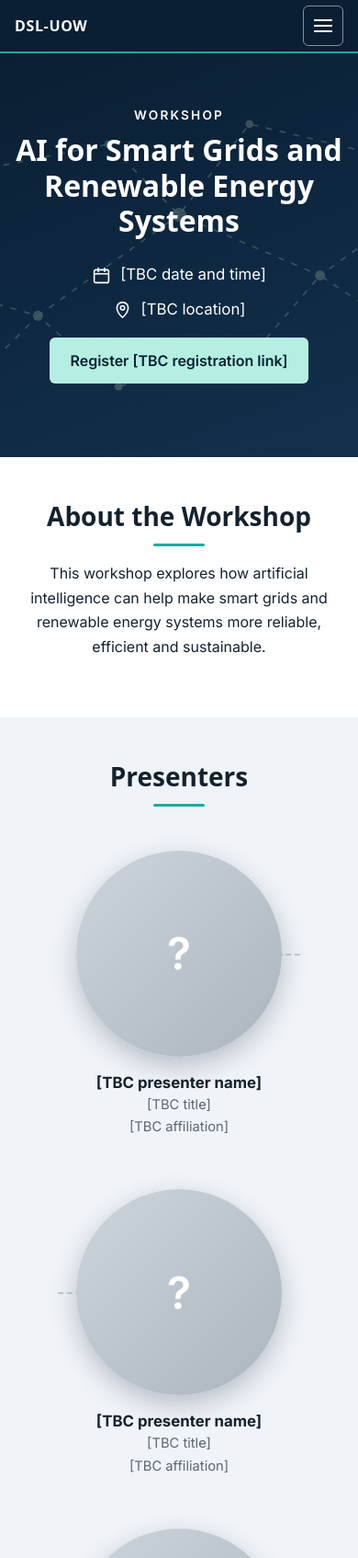
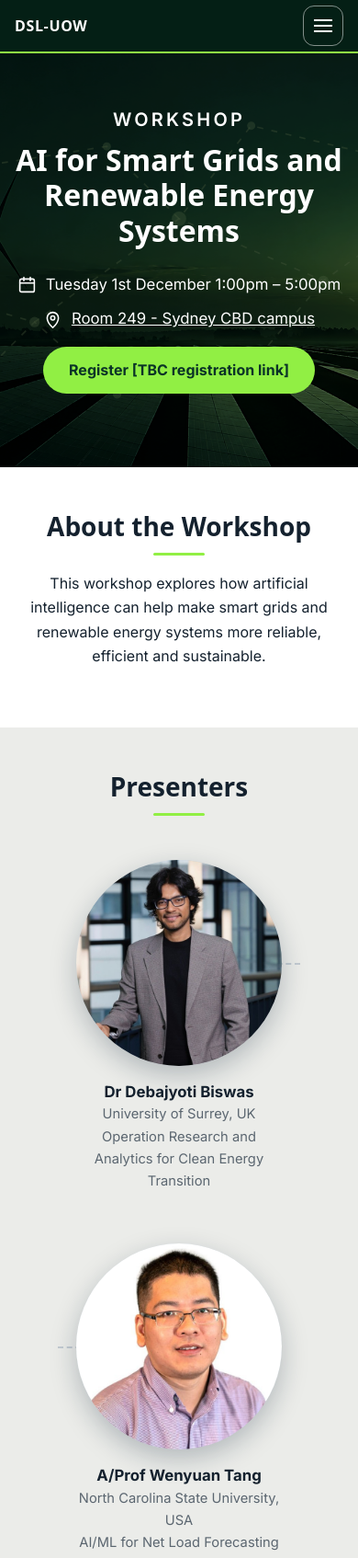
Before and after one commit to DSL-UOW/ai4smartgrids-workshop, a plain HTML site: page index.html in a window 390 px wide. Shown: the top 1694 px of the page at 92% size. Drawn offline with Linux system fonts and the light colour scheme; a web font is replaced by a local one.

Commit message:
Update style and content

```diff
--- a/assets/css/styles.css
+++ b/assets/css/styles.css
@@ -1,14 +1,16 @@
 /* AI for Smart Grids workshop – mobile-first, no dependencies */
 :root {
-  --navy: #0a1f33;
-  --navy-2: #12304d;
-  --green: #1dab9f;
-  --green-dash: rgba(138, 156, 144, 0.8);
-  --green-light: #b5efe2;
+  --navy: #0a3327;
+  --navy-2: #12503d;
+  --green: #91ef44;
+  --header-bg: #041f15;               /* header and mobile menu background */
+  --net-line: rgba(70, 87, 59, 0.55); /* moving dashed lines in the hero */
+  --net-node: rgba(83, 104, 70, 0.55);                /* dots in the hero net */
+  --green-light: #d8ffab;
   --ink: #14212e;
   --muted: #5b6670;
   --bg: #ffffff;
-  --bg-grey: #f0f4f9;
+  --bg-grey: #ebece9;
   --line: #e3e7ea;
   --dash: #c2cad1;
   --on-dark: #ffffff;
@@ -26,7 +28,7 @@ body {
 h1, h2, h3 { font-family: var(--font-title); font-weight: 700; line-height: 1.2; margin: 0 0 .6em; overflow-wrap: break-word; }
 h2 { font-size: 1.75rem; }
 p { margin: 0 0 1em; }
-a { color: #0b6f8a; }
+a { color: #1b7a3a; }
 a:focus-visible, button:focus-visible { outline: 3px solid var(--green-light); outline-offset: 2px; }
 img { max-width: 100%; height: auto; }
 ul { list-style: none; margin: 0; padding: 0; }
@@ -42,31 +44,32 @@ ul { list-style: none; margin: 0; padding: 0; }
 /* Placeholders look identical to final content; the "[TBC" prefix in content.js marks them. */
 
 /* Header */
-.site-header { position: sticky; top: 0; z-index: 50; background: var(--navy); color: var(--on-dark); border-bottom: 2px solid var(--green); }
+.site-header { position: sticky; top: 0; z-index: 50; background: var(--header-bg); color: var(--on-dark); border-bottom: 2px solid var(--green); }
 .header-inner { display: flex; align-items: center; justify-content: space-between; min-height: var(--header-h); position: relative; }
 .brand { font-family: var(--font-title); font-weight: 700; color: var(--on-dark); text-decoration: none; letter-spacing: .04em; }
-.menu-toggle { background: none; border: 1px solid rgba(255,255,255,.5); border-radius: 6px; width: 44px; height: 44px; cursor: pointer; display: grid; place-items: center; }
+.menu-toggle { background: none; border: 1px solid rgba(255,255,255,.5); border-radius: 12px; width: 44px; height: 44px; cursor: pointer; display: grid; place-items: center; }
 .menu-icon, .menu-icon::before, .menu-icon::after { display: block; width: 20px; height: 2px; background: var(--on-dark); content: ""; position: relative; }
 .menu-icon::before { position: absolute; top: -6px; }
 .menu-icon::after { position: absolute; top: 6px; }
-.site-nav { display: none; position: absolute; top: 100%; left: 0; right: 0; background: var(--navy); flex-direction: column; padding: 8px 16px 16px; border-bottom: 2px solid var(--green); }
+.site-nav { display: none; position: absolute; top: 100%; left: 0; right: 0; background: var(--header-bg); flex-direction: column; padding: 8px 16px 16px; border-bottom: 2px solid var(--green); }
 .site-nav.open { display: flex; }
 .site-nav a { color: var(--on-dark); text-decoration: none; padding: 12px 4px; border-bottom: 1px solid var(--navy-2); }
 .site-nav a[aria-current="true"] { color: var(--green-light); border-bottom-color: var(--green-light); }
 
 /* Hero */
-.hero { position: relative; overflow: hidden; background: linear-gradient(160deg, var(--navy) 0%, var(--navy-2) 100%); color: var(--on-dark); padding: 56px 0 64px; }
-.hero-grid { position: absolute; inset: 0; width: 100%; height: 100%; opacity: .45; }
-.grid-lines path { fill: none; stroke: var(--green-dash); stroke-width: 1.5; stroke-dasharray: 6 8; animation: flow 60s linear infinite; }
-.grid-nodes circle { fill: var(--green-dash); }
+.hero { position: relative; overflow: hidden; background: var(--navy) url("../images/hero/e895cbef-bbc4-4dc0-9117-838618b81d9e.png") center bottom / cover no-repeat; color: var(--on-dark); padding: 56px 0 64px; }
+.hero-grid { position: absolute; inset: 0; width: 100%; height: 100%; opacity: .7; }
+.grid-lines path { fill: none; stroke: var(--net-line); stroke-width: 1.5; stroke-dasharray: 6 8; animation: flow 60s linear infinite; }
+.grid-nodes circle { fill: var(--net-node); opacity: .75; }
 @keyframes flow { to { stroke-dashoffset: -280; } }
 .hero-body { position: relative; }
-.eyebrow { color: #fff; text-transform: uppercase; letter-spacing: .16em; font-size: .85rem; font-weight: 600; margin: 0 0 8px; }
+.eyebrow { color: #fff; text-transform: uppercase; letter-spacing: .16em; font-size: 1.25rem; font-weight: 600; margin: 0 0 8px; }
 .hero h1 { font-size: 2rem; margin-bottom: .8em; }
 .hero-meta { display: flex; flex-direction: column; align-items: center; gap: 10px; font-size: 1.05rem; }
 .hero-meta li { display: flex; align-items: center; gap: 10px; justify-content: center; }
 .hero-meta a { color: #fff; }
-.button { display: inline-block; margin-top: 16px; background: var(--green-light); color: var(--navy); padding: 12px 22px; border-radius: 6px; font-weight: 600; text-decoration: none; }
+.button { display: inline-block; margin-top: 16px; background: var(--green); color: var(--navy); padding: 12px 28px; border-radius: 999px; font-weight: 700; text-decoration: none; transition: background .2s, box-shadow .2s; }
+.button:hover { background: var(--green-light); box-shadow: 0 0 18px rgba(145, 239, 68, .55); }
 .button.is-placeholder { cursor: default; }
 
 /* Sections */
@@ -90,15 +93,21 @@ ul { list-style: none; margin: 0; padding: 0; }
 
 /* Schedule: two plain columns with hairlines */
 .schedule-date { color: var(--muted); }
-.schedule-table { table-layout: fixed; width: 100%; max-width: 760px; margin: 24px auto 0; border-collapse: collapse; text-align: left; }
+.schedule-layout { display: flex; flex-direction: column; gap: 24px; margin-top: 24px; }
+.schedule-photo img { display: block; width: 100%; height: 200px; object-fit: cover; border-radius: 16px; }
+.schedule-table { table-layout: fixed; width: 100%; max-width: 760px; margin: 0 auto; border-collapse: collapse; text-align: left; }
 .schedule-table td { padding: 16px 8px; border-top: 1px solid var(--line); vertical-align: top; }
 .schedule-table tr:last-child td { border-bottom: 1px solid var(--line); }
 .schedule-table .time { width: 20%; font-size: .88rem; color: var(--muted); padding-top: 18px; }
 .schedule-table .session-line { color: var(--muted); font-size: .95rem; }
 
 /* Venue / team */
+.venue-layout { display: flex; flex-direction: column; gap: 24px; text-align: left; }
+.venue-text h2::after { margin-left: 0; margin-right: 0; }
+.venue-text { text-align: left; }
 .venue-icon { width: 2.4rem; height: 2.4rem; color: var(--navy); margin-bottom: 8px; }
 .venue-lines { font-size: 1.1rem; }
+.venue-photo { display: block; width: 100%; height: auto; border-radius: 16px; box-shadow: 0 10px 28px rgba(10, 51, 39, .2); }
 .team-list p { margin: 0 0 .5em; }
 
 /* Footer */
@@ -120,7 +129,17 @@ ul { list-style: none; margin: 0; padding: 0; }
   .presenter { flex-basis: 33.333%; }
   .presenter:nth-child(2n+1) .photo::before, .presenter:nth-child(2n) .photo::after { display: block; }
   .presenter:nth-child(3n+1) .photo::before, .presenter:nth-child(3n) .photo::after, .presenter:last-child .photo::after { display: none; }
-}
+
+  /* venue: text left, image right */
+  .venue-layout { flex-direction: row; align-items: center; gap: 48px; }
+  .venue-text { flex: 1 1 0; min-width: 0; }   /* 1/3 */
+  .venue-photo { flex: 2 1 0; min-width: 0; }  /* 2/3 */
+
+  /* schedule: vertical image on the left, table on the right */
+  .schedule-layout { flex-direction: row; align-items: stretch; gap: 40px; }
+  .schedule-photo { flex: 0 0 300px; }
+  .schedule-photo img { height: 100%; min-height: 360px; }
+  .schedule-table { margin: 0; max-width: none; flex: 1; align-self: flex-start; }
 }
 
 @media (prefers-reduced-motion: reduce) {
--- a/assets/js/content.js
+++ b/assets/js/content.js
@@ -13,9 +13,9 @@ window.SITE_CONTENT = {
 
   hero: {
     title: "AI for Smart Grids and Renewable Energy Systems",
-    datetime: "[TBC date and time]",
-    location: "[TBC location]",
-    locationUrl: "",              // optional map link for the location
+    datetime: "Tuesday 1st December 1:00pm – 5:00pm",
+    location: "Room 249 - Sydney CBD campus",
+    locationUrl: "https://www.google.com/maps/search/?api=1&query=UOW+Sydney+CBD+Campus+201+Sussex+Street+Sydney",              // optional map link for the location
     ctaLabel: "Register",          // button text; clear it ("") to hide the button
     ctaUrl: "[TBC registration link]"  // replace with the real https:// link; the button becomes clickable
   },
@@ -29,24 +29,34 @@ window.SITE_CONTENT = {
 
   presenters: [
     // { name, title, affiliation, talk, photo, url }
-    { name: "[TBC presenter name]", title: "[TBC title]", affiliation: "[TBC affiliation]", talk: "", photo: "", url: "" },
-    { name: "[TBC presenter name]", title: "[TBC title]", affiliation: "[TBC affiliation]", talk: "", photo: "", url: "" },
-    { name: "[TBC presenter name]", title: "[TBC title]", affiliation: "[TBC affiliation]", talk: "", photo: "", url: "" },
-    { name: "[TBC presenter name]", title: "[TBC title]", affiliation: "[TBC affiliation]", talk: "", photo: "", url: "" },
-    { name: "[TBC presenter name]", title: "[TBC title]", affiliation: "[TBC affiliation]", talk: "", photo: "", url: "" },
-    { name: "[TBC presenter name]", title: "[TBC title]", affiliation: "[TBC affiliation]", talk: "", photo: "", url: "" },
-    { name: "[TBC presenter name]", title: "[TBC title]", affiliation: "[TBC affiliation]", talk: "", photo: "", url: "" },
-    { name: "[TBC presenter name]", title: "[TBC title]", affiliation: "[TBC affiliation]", talk: "", photo: "", url: "" }
+    { name: "Dr Debajyoti Biswas", title: "", affiliation: "University of Surrey, UK", talk: "Operation Research and Analytics for Clean Energy Transition", photo: "biswas.jpg", url: "" },
+    { name: "A/Prof Wenyuan Tang", title: "", affiliation: "North Carolina State University, USA", talk: "AI/ML for Net Load Forecasting", photo: "tang.jpg", url: "" },
+    { name: "Tim Ryan", title: "", affiliation: "Ready Energy", talk: "The Consumers’ Grid", photo: "ryan.jpg", url: "" },
+    { name: "Tatsuya Yamada", title: "", affiliation: "Mitsubishi Electric, Japan", talk: "Digital Twin for Low Voltage Distribution Networks", photo: "", url: "" },
+    { name: "A/Prof Ashish Agalgaonkar", title: "", affiliation: "University of Wollongong", talk: "Energy Technologies for Future Grids", photo: "agalgaonkar.jpg", url: "" },
+    { name: "Martin Ma", title: "", affiliation: "HighFlow Energy", talk: "", photo: "", url: "" },
+    { name: "Prof Jun Shen", title: "", affiliation: "University of Wollongong", talk: "", photo: "", url: "" },
+    { name: "Prof Hoa Khanh Dam", title: "", affiliation: "University of Wollongong", talk: "", photo: "prof-hoa-dam.png", url: "" }
   ],
 
   schedule: {
-    note: "[TBC date]",           // line under the heading, e.g. the date and time range
+    note: "Tuesday 1st December",   // line under the heading
     sessions: [
       // { time, title, speaker, description }   (speaker and description optional)
-      { time: "[TBC time]", title: "[TBC session]", speaker: "[TBC]", description: "" },
-      { time: "[TBC time]", title: "[TBC session]", speaker: "[TBC]", description: "" },
-      { time: "[TBC time]", title: "[TBC session]", speaker: "[TBC]", description: "" },
-      { time: "[TBC time]", title: "Closing & Networking", speaker: "", description: "Networking with presenters and attendees" }
+      { time: "13:00 – 13:10", title: "Opening & Introduction", speaker: "Prof Hoa Khanh Dam, University of Wollongong", description: "" },
+      { time: "13:10 – 13:25", title: "AI/ML for Net Load Forecasting", speaker: "A/Prof Wenyuan Tang, North Carolina State University, USA", description: "" },
+      { time: "13:25 – 13:40", title: "The Consumers’ Grid", speaker: "Tim Ryan, Ready Energy", description: "" },
+      { time: "13:40 – 13:55", title: "Operation Research and Analytics for Clean Energy Transition", speaker: "Dr Debajyoti Biswas, University of Surrey, UK", description: "" },
+      { time: "13:55 – 14:10", title: "Digital Twin for Low Voltage Distribution Networks", speaker: "Tatsuya Yamada, Mitsubishi Electric, Japan", description: "" },
+      { time: "14:10 – 14:20", title: "Short Break", speaker: "", description: "" },
+      { time: "14:20 – 14:35", title: "Energy Technologies for Future Grids", speaker: "A/Prof Ashish Agalgaonkar, University of Wollongong", description: "" },
+      { time: "14:35 – 14:50", title: "TBA", speaker: "Martin Ma, HighFlow Energy", description: "" },
+      { time: "14:50 – 15:05", title: "TBA", speaker: "", description: "" },
+      { time: "15:05 – 15:20", title: "TBA", speaker: "", description: "" },
+      { time: "15:20 – 15:30", title: "Short Break", speaker: "", description: "" },
+      { time: "15:30 – 16:10", title: "Panel discussion", speaker: "", description: "" },
+      { time: "16:10 – 16:15", title: "Closing remarks", speaker: "Prof Jun Shen, University of Wollongong", description: "" },
+      { time: "16:15 – 17:00", title: "Networking", speaker: "", description: "Networking with presenters and attendees" }
     ]
   },
 
--- a/index.html
+++ b/index.html
@@ -37,11 +37,11 @@
         <g class="grid-lines">
           <path d="M0 300 L120 220 L260 260 L400 160 L540 220 L680 120 L800 180"/>
           <path d="M60 380 L200 320 L260 260 L340 330 L480 290 L540 220 L660 300 L760 250"/>
-          <path d="M120 220 L180 120 L330 90 L400 160 L470 70 L680 120"/>
+          <path d="M120 220 L140 120 L330 90 L400 160 L470 70 L680 120"/>
         </g>
         <g class="grid-nodes">
           <circle cx="120" cy="220" r="5"/><circle cx="260" cy="260" r="5"/><circle cx="400" cy="160" r="7"/>
-          <circle cx="540" cy="220" r="5"/><circle cx="680" cy="120" r="7"/><circle cx="180" cy="120" r="4"/>
+          <circle cx="540" cy="220" r="5"/><circle cx="680" cy="120" r="7"/><circle cx="140" cy="120" r="4"/>
           <circle cx="330" cy="90" r="4"/><circle cx="470" cy="70" r="4"/><circle cx="480" cy="290" r="4"/>
           <circle cx="660" cy="300" r="4"/><circle cx="340" cy="330" r="4"/>
         </g>
@@ -84,6 +84,11 @@
       <div class="container">
         <h2 id="schedule-h">Schedule</h2>
         <p class="schedule-date" data-bind="schedule.note"></p>
+        <div class="schedule-layout">
+          <picture class="schedule-photo">
+            <source media="(min-width: 768px)" srcset="assets/images/hero/ee5a9c1e59c4dd88cfb24798e18cdc52.jpg">
+            <img src="assets/images/hero/bae38054bdbf2041885ac3df5aa4e0db.jpg" alt="" loading="lazy">
+          </picture>
           <table class="schedule-table">
             <caption class="sr-only">Workshop schedule</caption>
             <colgroup><col style="width:20%"><col style="width:80%"></colgroup>
@@ -91,14 +96,18 @@
             <tbody data-slot="schedule"></tbody>
           </table>
         </div>
+      </div>
     </section>
 
     <!-- 5. Venue -->
     <section id="venue" class="section grey" aria-labelledby="venue-h">
-      <div class="container narrow">
+      <div class="container venue-layout">
+        <div class="venue-text">
           <h2 id="venue-h">Venue</h2>
           <svg class="icon venue-icon" aria-hidden="true" focusable="false" viewBox="0 0 24 24"><path d="M2 9l10-5 10 5M4 9v1h16V9M5 10v8M9.5 10v8M14.5 10v8M19 10v8M3 20h18M2 22h20"/></svg>
           <div data-slot="venue"></div>
+        </div>
+        <img class="venue-photo" src="assets/images/venue/sydney-cbd-campus-exterior.webp" alt="Exterior of the UOW Sydney CBD campus building" width="900" height="506" loading="lazy">
       </div>
     </section>
 
```
Also changed, not shown: assets/images/hero/7f7c0f05f4350fa3196f0ecea2be4434.jpg (added), assets/images/hero/bae38054bdbf2041885ac3df5aa4e0db.jpg (added), assets/images/hero/e895cbef-bbc4-4dc0-9117-838618b81d9e.png (added), assets/images/hero/ee5a9c1e59c4dd88cfb24798e18cdc52.jpg (added), assets/images/presenters/agalgaonkar.jpg (added), assets/images/presenters/biswas.jpg (added), assets/images/presenters/prof-hoa-dam.png (added), assets/images/presenters/ryan.jpg (added), assets/images/presenters/tang.jpg (added), assets/images/venue/sydney-cbd-campus-exterior.webp (added). Lines whose indentation alone changed are shown as unchanged.
